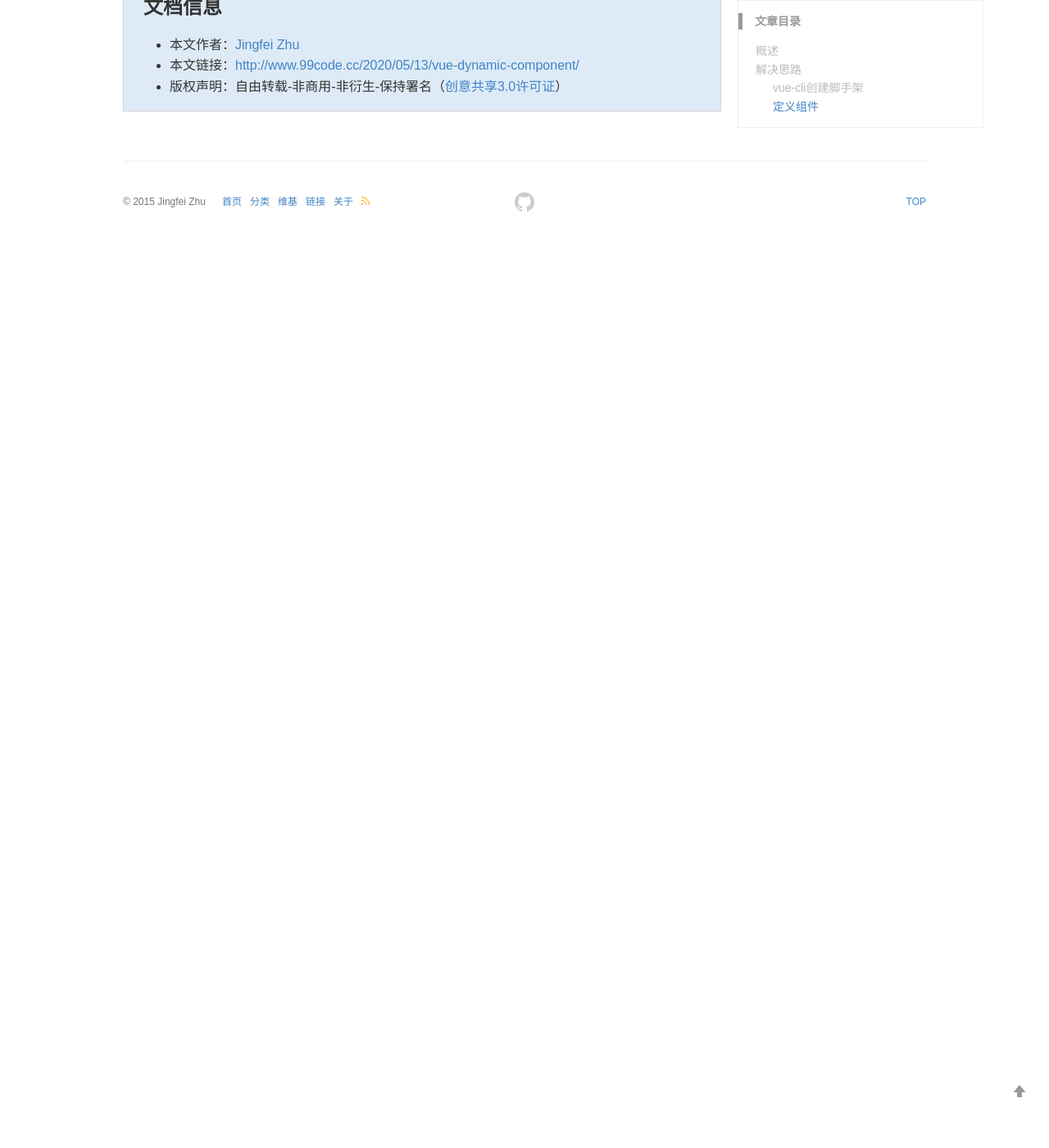
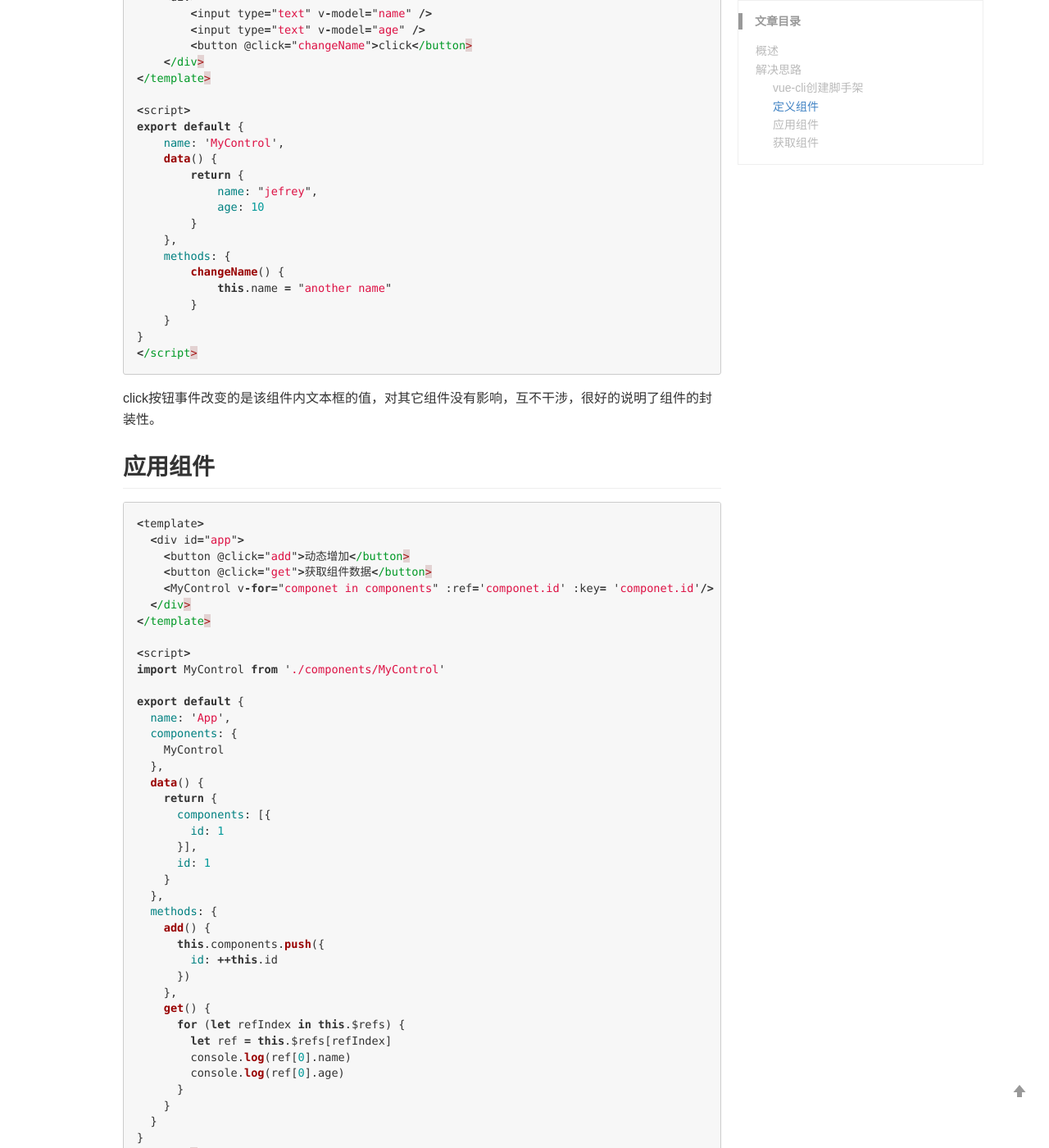
Before and after one commit to jeffreychu99/99code.github.io, a Jekyll site: the page built from _posts/2020-05-13-vue-dynamic-component.md, in a window 1280 px wide and 1400 px high, scrolled down 1791 px. Shown: the whole window at 82% size. Built offline with Jekyll 4.4.1, drawn with Linux system fonts in a browser that asks for light colours; comment, search, counter and statistics services are not loaded; before the commit the page ends 2094 px from its top, so only the background shows below that; some of the changed text lies outside the part shown.

Commit message:
dynamic-component

````diff
--- a/_posts/2020-05-13-vue-dynamic-component.md
+++ b/_posts/2020-05-13-vue-dynamic-component.md
@@ -55,3 +55,133 @@ keywords: Vue.js, component
 vue create hello-vue
 
 ## 定义组件
+
+```javascript
+<template>
+    <div>
+        <input type="text" v-model="name" />
+        <input type="text" v-model="age" />
+        <button @click="changeName">click</button>
+    </div>
+</template>
+
+<script>
+export default {
+    name: 'MyControl',
+    data() {
+        return {
+            name: "jefrey",
+            age: 10
+        }
+    },
+    methods: {
+        changeName() {
+            this.name = "another name"
+        }
+    }
+}
+</script>
+```
+
+click按钮事件改变的是该组件内文本框的值，对其它组件没有影响，互不干涉，很好的说明了组件的封装性。
+
+## 应用组件
+
+```javascript
+<template>
+  <div id="app">
+    <button @click="add">动态增加</button>
+    <button @click="get">获取组件数据</button>
+    <MyControl v-for="componet in components" :ref='componet.id' :key= 'componet.id'/>
+  </div>
+</template>
+
+<script>
+import MyControl from './components/MyControl'
+
+export default {
+  name: 'App',
+  components: {
+    MyControl
+  },
+  data() {
+    return {
+      components: [{
+        id: 1
+      }],
+      id: 1
+    }
+  },
+  methods: {
+    add() {
+      this.components.push({
+        id: ++this.id
+      })
+    },
+    get() {
+      for (let refIndex in this.$refs) {
+        let ref = this.$refs[refIndex]
+        console.log(ref[0].name)
+        console.log(ref[0].age)
+      }
+    }
+  }
+}
+</script>
+
+<style>
+#app {
+  font-family: Avenir, Helvetica, Arial, sans-serif;
+  -webkit-font-smoothing: antialiased;
+  -moz-osx-font-smoothing: grayscale;
+  text-align: center;
+  color: #2c3e50;
+  margin-top: 60px;
+}
+</style>
+
+```
+
+关键的两段代码如下所示
+
+```javascript
+// 遍历数据，动态创建组件列表
+<MyControl v-for="componet in components" :ref='componet.id' :key= 'componet.id'/>
+```
+
+```javascript
+// 获取组件的数据
+for (let refIndex in this.$refs) {
+    let ref = this.$refs[refIndex]
+    console.log(ref[0].name)
+    console.log(ref[0].age)
+}
+```
+
+从下动图可以看出，组件内部数据都是独立的，获取组件数据按钮可以遍历出各个组件的数据内容，这样在提交后台的时候，前端javascript就可以很方便的整合数据了。
+
+![](/images/posts/vue-dynamic-component/record.gif)
+
+
+```javascript
+// 获取组件的数据
+for (let refIndex in this.$refs) {
+    let ref = this.$refs[refIndex]
+    console.log(ref[0].name)
+    console.log(ref[0].age)
+}
+```
+
+## 获取组件
+
+整合数据提交到后台，如下代码所示，遍历完成后就可以直接将data按照AJAX等方式提交给后台。
+
+```javascript
+// 待提交的数据
+let data = []
+for (let refIndex in this.$refs) {
+    let ref = this.$refs[refIndex]
+
+    data.push({name: ref[0].name, age: ref[0].age})
+}
+```
````
Also changed, not shown: images/posts/vue-dynamic-component/record.gif (added).
